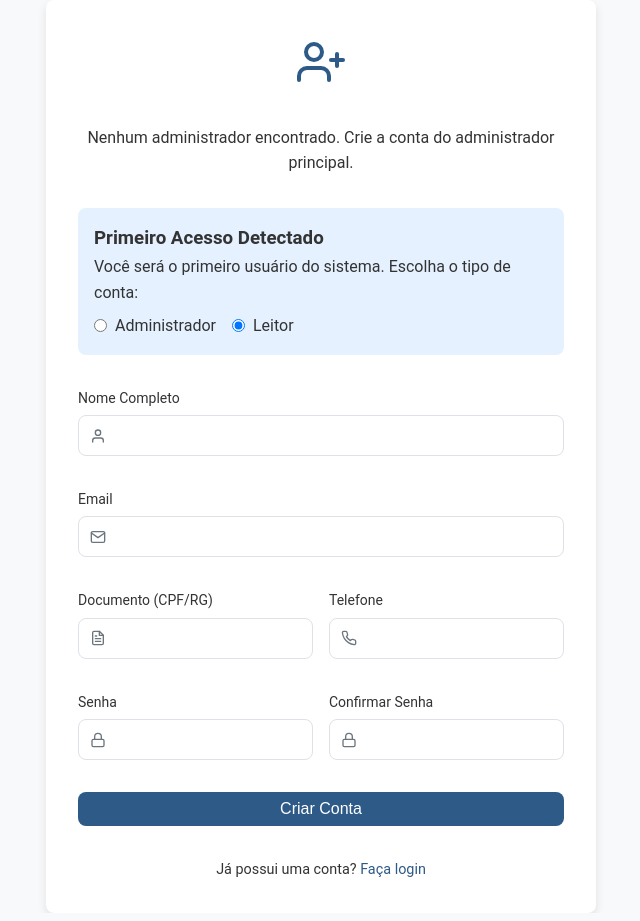
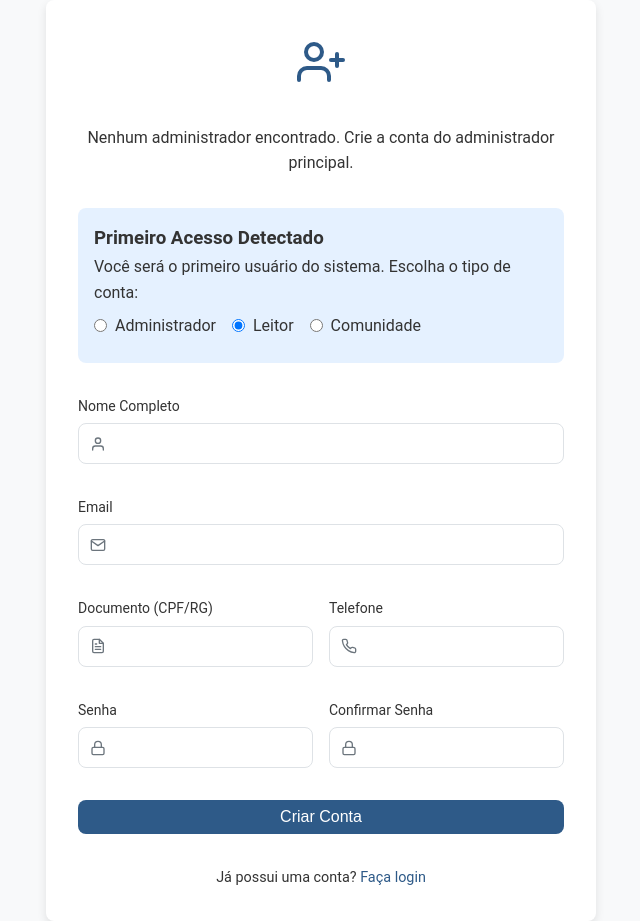
Before and after one commit to tonino00/nl-library-app, a React (Create React App) app: page /registro in a window 1280 px wide. Shown: the whole page, without its empty margins (319-959 px from the left). Built offline with nearby package versions, Linux system fonts and the light colour scheme; no server answers.

Commit message:
feat: add new 'comunidade' user role and update registration UI

```diff
--- a/src/components/auth/PrivateRoute.tsx
+++ b/src/components/auth/PrivateRoute.tsx
@@ -5,11 +5,11 @@ import { RootState } from '../../store';
 import LoadingSpinner from '../ui/LoadingSpinner';
 import styled from 'styled-components';
 
-type UserRole = 'admin' | 'leitor';
+type UserRole = 'admin' | 'leitor' | 'comunidade';
 
 interface PrivateRouteProps {
   children: React.ReactNode;
-  requiredRole?: 'admin' | 'leitor';
+  requiredRole?: 'admin' | 'leitor' | 'comunidade';
 }
 
 // Component to prevent navigation throttling by avoiding useEffect for auth checks
@@ -60,8 +60,8 @@ const LoadingContainer = styled.div`
     // Define role hierarchy com verificação mais flexível
     let hasAccess = false;
 
-    if (requiredRole === 'leitor') {
-      // Qualquer usuário autenticado pode acessar rotas de leitor
+    if (requiredRole === 'leitor' || requiredRole === 'comunidade') {
+      // Qualquer usuário autenticado pode acessar rotas de leitor ou comunidade
       hasAccess = true;
     } else if (requiredRole === 'admin') {
       // Para rotas de admin, verifica múltiplos formatos possíveis
--- a/src/pages/RegisterPage.tsx
+++ b/src/pages/RegisterPage.tsx
@@ -84,7 +84,7 @@ const RegisterPage: React.FC = () => {
   const [submitting, setSubmitting] = useState(false);
   const [loading, setLoading] = useState(true);
   const [noAdminExists, setNoAdminExists] = useState(false);
-  const [userType, setUserType] = useState<'leitor' | 'admin'>('leitor');
+  const [userType, setUserType] = useState<'leitor' | 'admin' | 'comunidade'>('leitor');
   const dispatch = useDispatch<AppDispatch>();
   const navigate = useNavigate();
 
@@ -178,8 +178,8 @@ const RegisterPage: React.FC = () => {
               <div style={{ marginBottom: '1rem', padding: '1rem', backgroundColor: 'rgba(0,123,255,0.1)', borderRadius: '8px' }}>
                 <h3 style={{ marginTop: 0 }}>Primeiro Acesso Detectado</h3>
                 <p>Você será o primeiro usuário do sistema. Escolha o tipo de conta:</p>
-                <div style={{ display: 'flex', gap: '1rem', marginTop: '0.5rem' }}>
-                  <label style={{ display: 'flex', alignItems: 'center' }}>
+                <div style={{ display: 'flex', gap: '1rem', marginTop: '0.5rem', flexWrap: 'wrap' }}>
+                  <label style={{ display: 'flex', alignItems: 'center', marginBottom: '0.5rem' }}>
                     <input
                       type="radio"
                       name="userType"
@@ -188,7 +188,7 @@ const RegisterPage: React.FC = () => {
                     />
                     <span style={{ marginLeft: '0.5rem' }}>Administrador</span>
                   </label>
-                  <label style={{ display: 'flex', alignItems: 'center' }}>
+                  <label style={{ display: 'flex', alignItems: 'center', marginBottom: '0.5rem' }}>
                     <input
                       type="radio"
                       name="userType"
@@ -196,6 +196,42 @@ const RegisterPage: React.FC = () => {
                       onChange={() => setUserType('leitor')}
                     />
                     <span style={{ marginLeft: '0.5rem' }}>Leitor</span>
+                  </label>
+                  <label style={{ display: 'flex', alignItems: 'center', marginBottom: '0.5rem' }}>
+                    <input
+                      type="radio"
+                      name="userType"
+                      checked={userType === 'comunidade'}
+                      onChange={() => setUserType('comunidade')}
+                    />
+                    <span style={{ marginLeft: '0.5rem' }}>Comunidade</span>
+                  </label>
+                </div>
+              </div>
+            )}
+
+            {!noAdminExists && (
+              <div style={{ marginBottom: '1rem', padding: '1rem', backgroundColor: 'rgba(0,123,255,0.1)', borderRadius: '8px' }}>
+                <h3 style={{ marginTop: 0 }}>Tipo de Usuário</h3>
+                <p>Selecione o tipo de conta que deseja criar:</p>
+                <div style={{ display: 'flex', gap: '1rem', marginTop: '0.5rem', flexWrap: 'wrap' }}>
+                  <label style={{ display: 'flex', alignItems: 'center', marginBottom: '0.5rem' }}>
+                    <input
+                      type="radio"
+                      name="userType"
+                      checked={userType === 'leitor'}
+                      onChange={() => setUserType('leitor')}
+                    />
+                    <span style={{ marginLeft: '0.5rem' }}>Leitor</span>
+                  </label>
+                  <label style={{ display: 'flex', alignItems: 'center', marginBottom: '0.5rem' }}>
+                    <input
+                      type="radio"
+                      name="userType"
+                      checked={userType === 'comunidade'}
+                      onChange={() => setUserType('comunidade')}
+                    />
+                    <span style={{ marginLeft: '0.5rem' }}>Comunidade</span>
                   </label>
                 </div>
               </div>
--- a/src/pages/usuarios/UsuarioFormPage.tsx
+++ b/src/pages/usuarios/UsuarioFormPage.tsx
@@ -163,6 +163,7 @@ const UsuarioFormPage: React.FC = () => {
 
   const tipoUsuarioOptions = [
     { value: 'leitor', label: 'Leitor' },
+    { value: 'comunidade', label: 'Comunidade' },
     { value: 'admin', label: 'Administrador' }
   ];
 
--- a/src/types/index.ts
+++ b/src/types/index.ts
@@ -46,7 +46,7 @@ export interface Usuario {
   nome: string;
   email: string;
   senha?: string;
-  tipo?: 'admin' | 'leitor';
+  tipo?: 'admin' | 'leitor' | 'comunidade';
   documento: string;
   telefone: string;
   endereco?: string;
```
